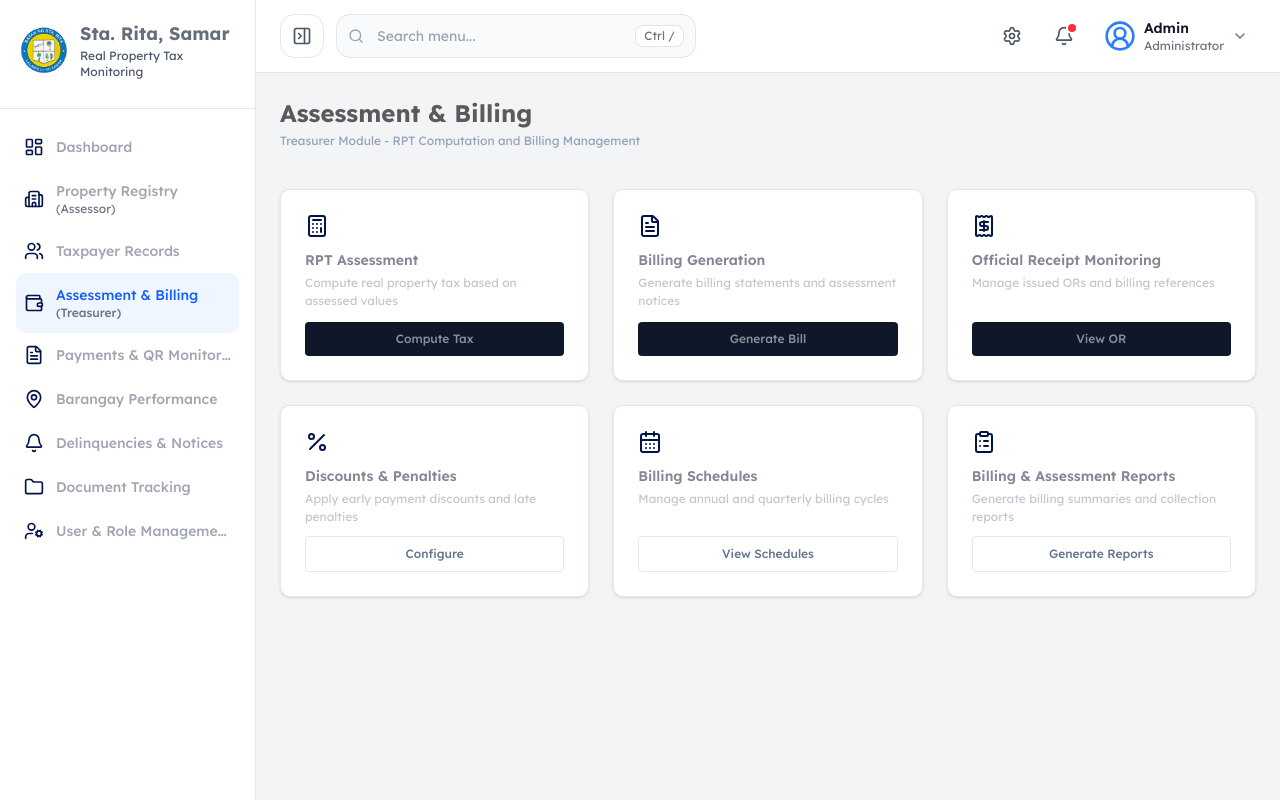
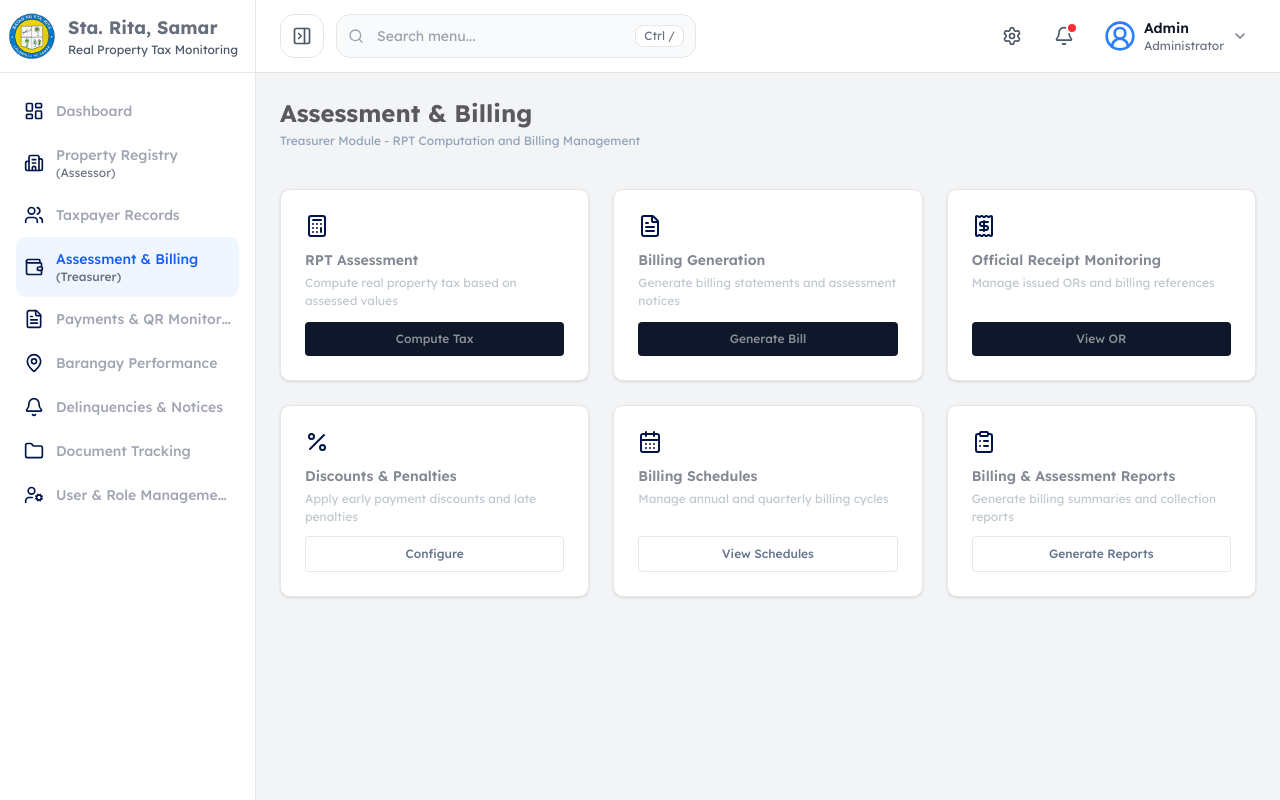
Before and after one commit to panisjr/tax-system, a Next.js app: page /assessment in a window 1280 px wide. Built offline with nearby package versions, Linux system fonts and the light colour scheme.

Commit message:
fixed header with logo div (align with the header)

```diff
--- a/components/Sidebar.tsx
+++ b/components/Sidebar.tsx
@@ -78,8 +78,8 @@ export default function Sidebar({ isCollapsed }: SidebarProps) {
       className={`${inter.className} ${isCollapsed ? "w-20" : "w-64"} shrink-0 h-full bg-white border-r border-gray-200 flex flex-col transition-all duration-200`}
     >
       {/* Header with Logo */}
-      <div className="p-5 border-b border-gray-200">
-        <div className={`flex items-center mb-2 ${isCollapsed ? "justify-center" : "gap-3"}`}>
+      <div className="border-b border-gray-200 px-2 py-3">
+        <div className={`flex items-center ${isCollapsed ? "justify-center" : "gap-3"}`}>
           <div className="relative w-12 h-12 shrink-0">
             <Image
               src="/img/sta.rita_logo.png"
```
